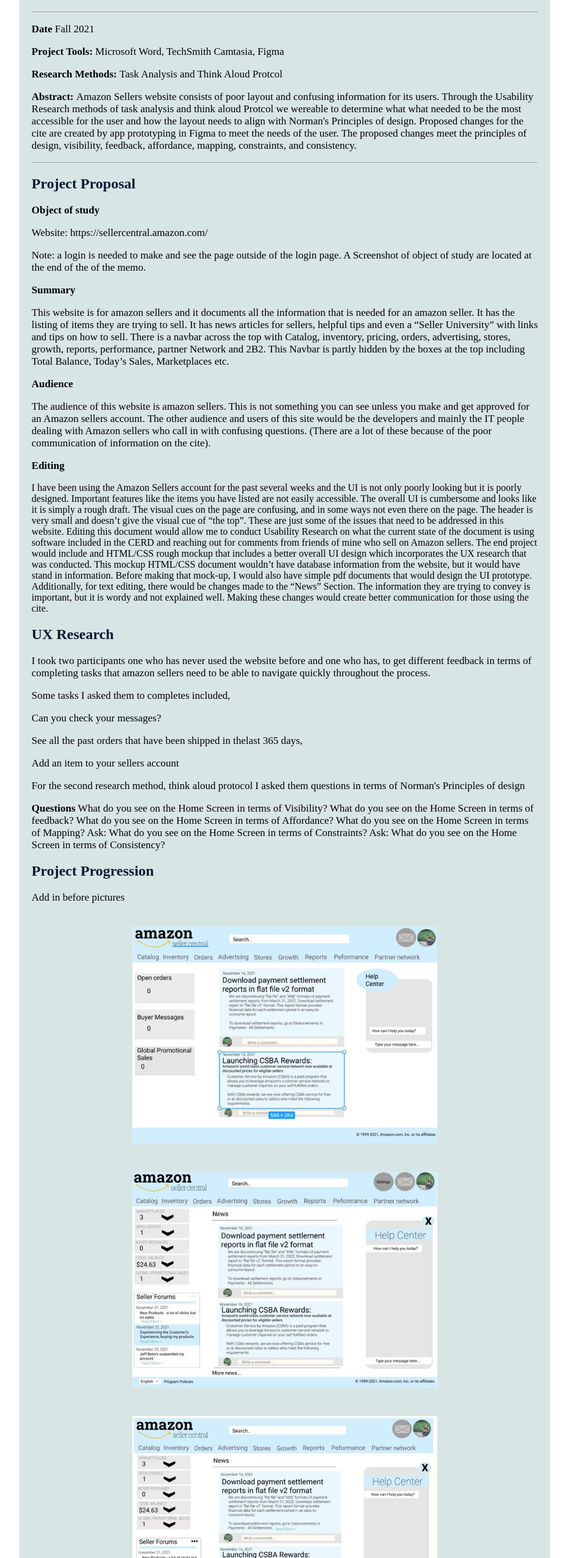
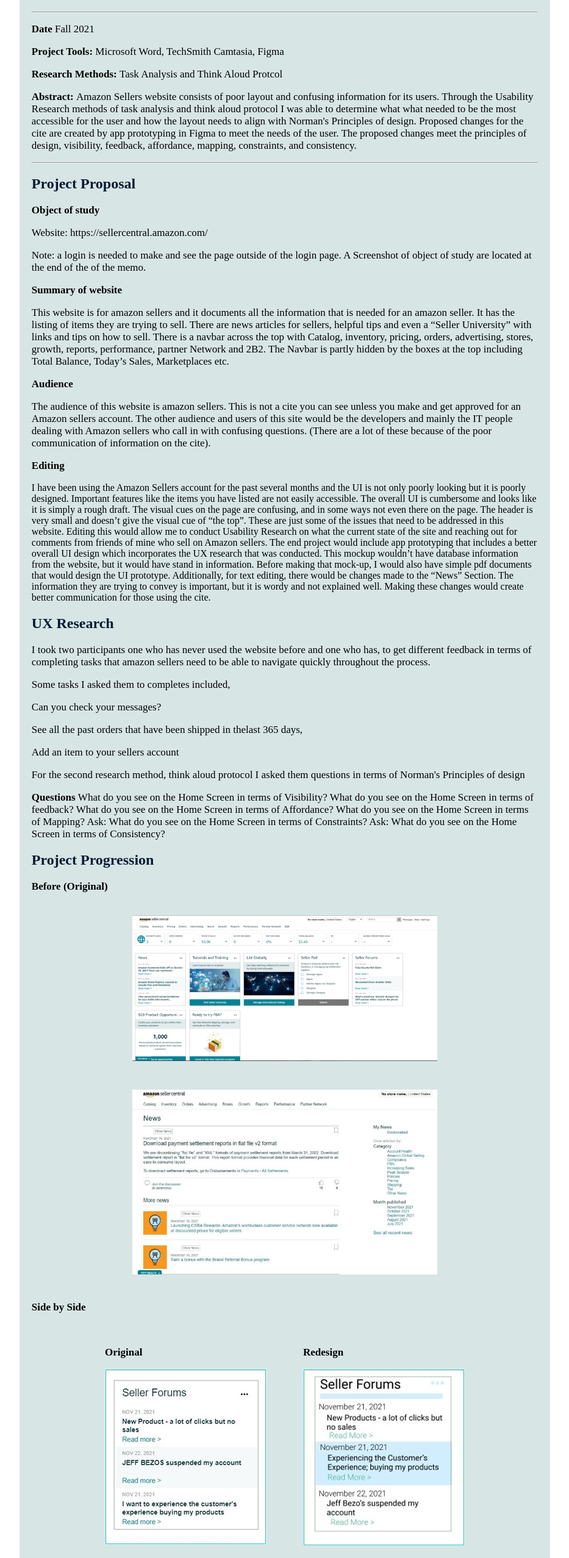
Before and after one commit to rwilliams422/rwilliams422.github.io, a plain HTML site: page projAmazon.html in a window 1280 px wide. Shown: the part 245-2800 px from the top of the page at 61% size, without its empty margins (173-1106 px from the left). Drawn offline with Linux system fonts and the light colour scheme.

Commit message:
updated text editing for the projects page

```diff
--- a/projAmazon.html
+++ b/projAmazon.html
@@ -17,9 +17,12 @@
       <p> <strong> Research Methods: </strong> Task Analysis and Think Aloud Protcol<p>
       <p> <strong> Abstract: </strong>
          Amazon Sellers website consists of poor layout and confusing information for its users.
-         Through the Usability Research methods of task analysis and think aloud Protcol we wereable to determine what
-         what needed to be the most accessible for the user and how the layout needs to align with Norman's Principles of
-         design. Proposed changes for the cite are created by app prototyping in Figma to meet the needs of the user.
+         Through the Usability Research methods of task analysis
+         and think aloud protocol I was able to determine what
+         what needed to be the most accessible for the user and
+         how the layout needs to align with Norman's Principles of
+         design. Proposed changes for the cite are created by app
+          prototyping in Figma to meet the needs of the user.
          The proposed changes meet the principles of design,
          visibility, feedback, affordance, mapping, constraints, and consistency.
 
@@ -29,17 +32,48 @@
       <p> <strong> Object of study</strong> </p>
       <p>Website:  https://sellercentral.amazon.com/ </p>
 <p>Note: a login is needed to make and see the page outside of the login page. A Screenshot of object of study are located at the end of the of the memo.</p>
-<p> <strong> Summary </strong> </p>
-<p> This website is for amazon sellers and it documents all the information that is needed for an amazon seller. It has the listing of items they are trying to sell. It has news articles for sellers, helpful tips and even a “Seller University” with links and tips on how to sell. There is a navbar across the top with Catalog, inventory, pricing, orders, advertising, stores, growth, reports, performance, partner Network and 2B2. This Navbar is partly hidden by the boxes at the top including Total Balance, Today’s Sales, Marketplaces etc. </p>
+<p> <strong> Summary of website </strong> </p>
+<p> This website is for amazon sellers and it documents all the
+   information that is needed for an amazon seller. It has
+   the listing of items they are trying to sell. There are
+   news articles for sellers, helpful tips and even a
+   “Seller University” with links and tips on how to sell.
+    There is a navbar across the top with Catalog, inventory,
+    pricing, orders, advertising, stores, growth, reports,
+     performance, partner Network and 2B2. The Navbar is
+     partly hidden by the boxes at the top including Total
+      Balance, Today’s Sales, Marketplaces etc. </p>
 <p> <strong>Audience</strong></p>
-<p>The audience of this website is amazon sellers. This is not something you can see unless you make
-   and get approved for an Amazon sellers account. The other audience and users of this site would be the developers and mainly the IT people dealing with Amazon sellers who call in with confusing questions. (There are
-    a lot of these because of the poor communication of information on the cite).</p>
+<p>The audience of this website is amazon sellers.
+   This is not a cite you can see unless you make
+   and get approved for an Amazon sellers account.
+   The other audience and users of this site would
+   be the developers and mainly the IT people dealing
+    with Amazon sellers who call in with confusing
+    questions. (There are
+    a lot of these because of the poor communication
+     of information on the cite).</p>
 <p> <strong>Editing</strong></p>
-I have been using the Amazon Sellers account for the past several weeks and the UI is not only poorly looking but it is poorly designed. Important features like the items you have listed are not easily accessible. The overall UI is cumbersome and looks like it is simply a rough draft. The visual cues on the page are confusing, and in some ways not even there on the page. The header is very small and doesn’t give the visual cue of “the top”.
-These are just some of the issues that need to be addressed in this website. Editing this document would allow me to conduct Usability Research on what the current state of the document is using software included in the CERD and reaching out for comments from friends of mine who sell on Amazon sellers.
-The end project would include and HTML/CSS rough mockup that includes a better overall UI design which incorporates the UX research that was conducted. This mockup HTML/CSS document wouldn’t have database information from the website, but it would have stand in information. Before making that mock-up, I would also have simple pdf documents that would design the UI prototype.
-Additionally, for text editing, there would be changes made to the “News” Section. The information they are trying to convey is important, but it is wordy and not explained well. Making these changes would create better communication for those using the cite.
+I have been using the Amazon Sellers account for the past several months
+and the UI is not only poorly looking but it is poorly designed.
+Important features like the items you have listed are not easily accessible.
+The overall UI is cumbersome and looks like it is simply a rough draft.
+The visual cues on the page are confusing, and in some ways not even
+there on the page. The header is very small and doesn’t give the
+visual cue of “the top”.
+These are just some of the issues that need to be addressed in this website.
+ Editing this would allow me to conduct Usability Research on what
+  the current state of the site and reaching out for comments from friends
+  of mine who sell on Amazon sellers.
+The end project would include app prototyping that includes a
+ better overall UI design which incorporates the UX research that was conducted.
+ This mockup wouldn’t have database information from the website,
+ but it would have stand in information. Before making that mock-up,
+ I would also have simple pdf documents that would design the UI prototype.
+Additionally, for text editing, there would be changes made to the “News” Section.
+ The information they are trying to convey is important, but it is wordy and
+  not explained well. Making these changes would create better communication
+   for those using the cite.
 <p>
       <h2>UX Research</h2>
       <p>I took two participants one who has never used the website before and
@@ -60,7 +94,27 @@ Ask: What do you see on the Home Screen in terms of Constraints?
 Ask: What do you see on the Home Screen in terms of Consistency?
        </p>
       <h2>Project Progression</h2>
-      <p>Add in before pictures</p>
+      <p> <strong>Before (Original)</strong></p>
+      <div class="flex-container">
+         <div class="">
+            <img src="images\Amazon\Picture1.png" alt="am1">
+         </div>
+         <div class="">
+            <img src="images\Amazon\Picture6.jpg" alt="">
+         </div>
+         </div>
+      <p> <strong>Side by Side</strong></p>
+      <div class="flex-container">
+         <div class="">
+            <p><strong>Original</strong></p>
+            <img src="images\Amazon\Picture3.jpg" alt="test">
+         </div>
+         <div class="">
+            <p><strong>Redesign</strong></p>
+            <img src="images\Amazon\Picture4.jpg" alt="">
+         </div>
+</div>
+      <p><strong>After (My redesign)</strong></p>
       <div class="flex-container">
          <div class="">
             <img src="images\amazon1.jpg" alt="test">
@@ -77,14 +131,12 @@ Ask: What do you see on the Home Screen in terms of Consistency?
       <h2>Conclusion</h2>
       <p>In this project I learned a lot about the design process of editing.
          Content editing for visuals was more overwhelming than I expected it to be.
-          I do not have a style sheet for the type of editing I did in this project so instead
-          I am going to walk through the six principles of design
-          and how I incorporated them into the Amazon Seller Redesign.</p>
+         Here is on concluding analysis of the new prototype in terms of Norman's Design principles. </p>
       <p><strong>Visibility</strong></p>
       <p>This new UI design creates better visibility for the user.
          While everything was there before like the participants of my study said,
          now the information is more direct, and the extraneous and distracting things
-         are no longer there causing blockage. We see everything on the screen that
+         are no longer there causing blockage. Everything is seen on the screen that
           we need as a user toc complete and get to a task.</p>
        <p><strong>Feedback</strong></p>
        <p>The website had extremely good feedback when it came to completion of tasks.
@@ -95,14 +147,14 @@ Ask: What do you see on the Home Screen in terms of Consistency?
              For example, the help center was just a button before. But now based on what you
               see you have a visual cue that in the help center you will type you questions
                and speak with an agent.
-             The same can see said for other elements on the home screen. </p>
+             The same can be said for other elements on the home screen. </p>
        <p><strong>Mapping</strong></p>
           <p>Mapping on this cite is much better now. We can see that on the home
              screen we don’t have a scroll bar because there isn’t a bunch of wasted
               information at the bottom.
              The framework of the space overall is there and is consistent through.  </p>
        <p><strong>Constraints</strong></p>
-         <p>During the study, Ben said, “They have a lot of options that feel like
+         <p>During the study, a test user said, “They have a lot of options that feel like
              they all do the same thing.”
                This was something I struggled with a lot as well in the process
                of using this site. With the new layout we have fewer confusing
@@ -129,5 +181,3 @@ Ask: What do you see on the Home Screen in terms of Consistency?
 
 </body>
 </html>
-</body>
-</html>
```
Also changed, not shown: articles.html (+1 -1 lines), projAngular.html (+9 -0 lines), projPhotos.html (+1 -1 lines), images/Amazon/Picture1.png (added), images/Amazon/Picture3.jpg (renamed from images/Picture3.jpg), images/Amazon/Picture4.jpg (renamed from images/Picture4.jpg), images/Amazon/Picture6.jpg (renamed from images/Picture6.jpg), 3 other files.
